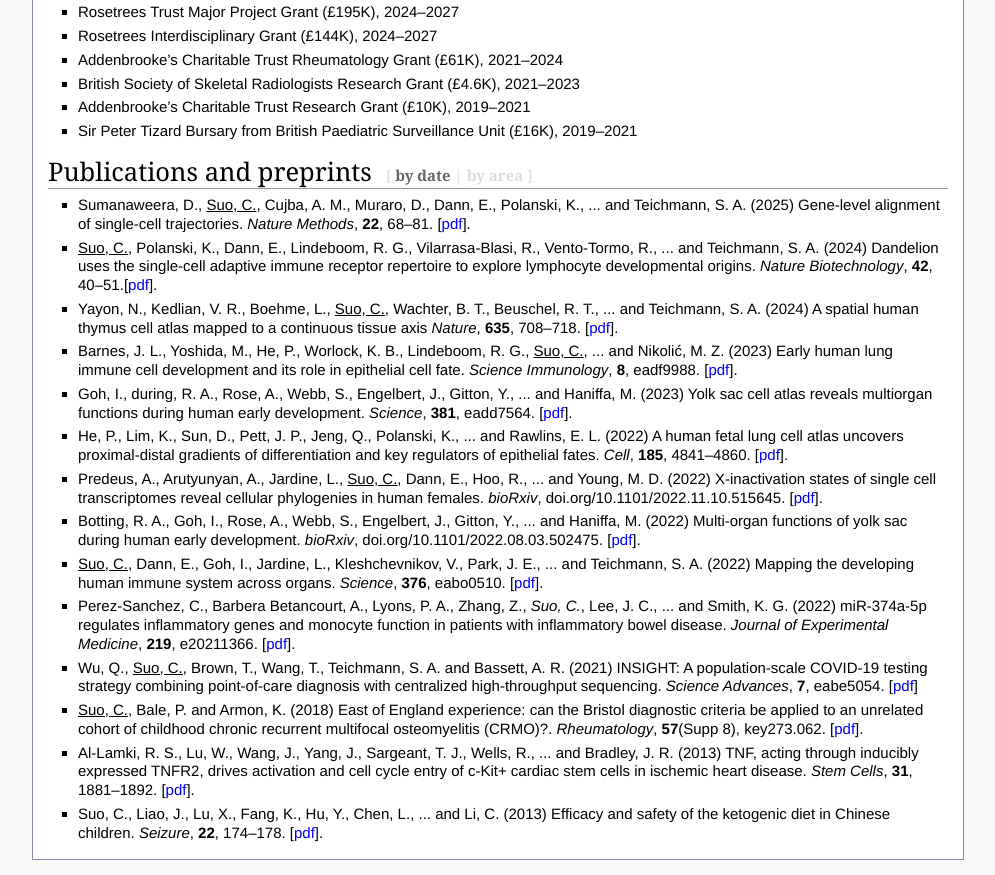
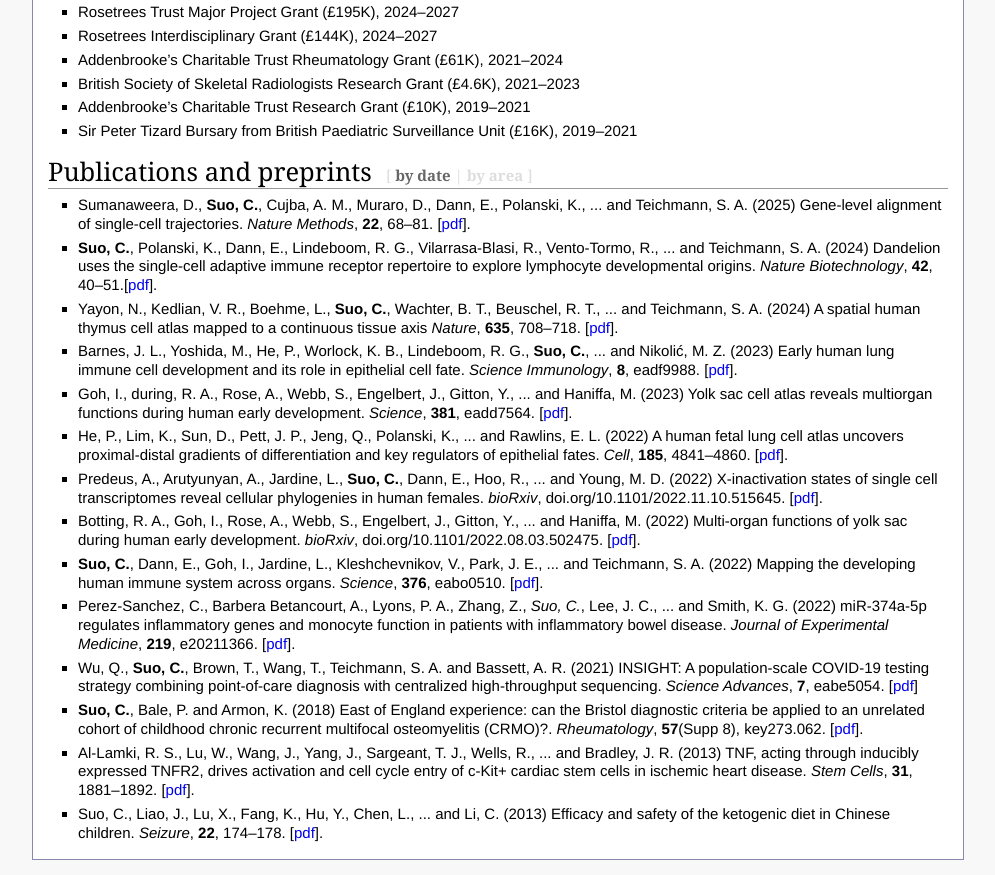
Before and after one commit to suochenqu/suochenqu.github.io, a plain HTML site: page index.html in a window 1280 px wide. Shown: the part 635-1510 px from the top of the page, without its empty margins (142-1137 px from the left). Drawn offline with Linux system fonts and the light colour scheme.

Commit message:
minor style change

```diff
--- a/index.html
+++ b/index.html
@@ -73,18 +73,18 @@
 </h2>
 <span class="pubbydate">
 <ul id="pub">
-	<li class='comp'>Sumanaweera, D., <u>Suo, C.</u>, Cujba, A. M., Muraro, D., Dann, E., Polanski, K., ... and Teichmann, S. A. (2025) Gene-level alignment of single-cell trajectories. <i>Nature Methods</i>, <b>22</b>, 68&ndash;81. [<a href="publication/sumanaweera2025gene.pdf">pdf</a>]. </li>
-	<li class='comp'><u>Suo, C.</u>, Polanski, K., Dann, E., Lindeboom, R. G., Vilarrasa-Blasi, R., Vento-Tormo, R., ... and Teichmann, S. A. (2024) Dandelion uses the single-cell adaptive immune receptor repertoire to explore lymphocyte developmental origins. <i>Nature Biotechnology</i>, <b>42</b>, 40&ndash;51.[<a href="publication/suo2024dandelion.pdf">pdf</a>]. </li>
-	<li class='immu'>Yayon, N., Kedlian, V. R., Boehme, L., <u>Suo, C.</u>, Wachter, B. T., Beuschel, R. T., ... and Teichmann, S. A. (2024) A spatial human thymus cell atlas mapped to a continuous tissue axis <i>Nature</i>, <b>635</b>, 708&ndash;718. [<a href="publication/yayon2024spatial.pdf">pdf</a>]. </li>
-	<li class='immu'>Barnes, J. L., Yoshida, M., He, P., Worlock, K. B., Lindeboom, R. G., <u>Suo, C.</u>, ... and Nikolić, M. Z. (2023) Early human lung immune cell development and its role in epithelial cell fate. <i>Science Immunology</i>, <b>8</b>, eadf9988. [<a href=publication/barnes2023early.pdf">pdf</a>]. </li>
+	<li class='comp'>Sumanaweera, D., <b>Suo, C.</b>, Cujba, A. M., Muraro, D., Dann, E., Polanski, K., ... and Teichmann, S. A. (2025) Gene-level alignment of single-cell trajectories. <i>Nature Methods</i>, <b>22</b>, 68&ndash;81. [<a href="publication/sumanaweera2025gene.pdf">pdf</a>]. </li>
+	<li class='comp'><b>Suo, C.</b>, Polanski, K., Dann, E., Lindeboom, R. G., Vilarrasa-Blasi, R., Vento-Tormo, R., ... and Teichmann, S. A. (2024) Dandelion uses the single-cell adaptive immune receptor repertoire to explore lymphocyte developmental origins. <i>Nature Biotechnology</i>, <b>42</b>, 40&ndash;51.[<a href="publication/suo2024dandelion.pdf">pdf</a>]. </li>
+	<li class='immu'>Yayon, N., Kedlian, V. R., Boehme, L., <b>Suo, C.</b>, Wachter, B. T., Beuschel, R. T., ... and Teichmann, S. A. (2024) A spatial human thymus cell atlas mapped to a continuous tissue axis <i>Nature</i>, <b>635</b>, 708&ndash;718. [<a href="publication/yayon2024spatial.pdf">pdf</a>]. </li>
+	<li class='immu'>Barnes, J. L., Yoshida, M., He, P., Worlock, K. B., Lindeboom, R. G., <b>Suo, C.</b>, ... and Nikolić, M. Z. (2023) Early human lung immune cell development and its role in epithelial cell fate. <i>Science Immunology</i>, <b>8</b>, eadf9988. [<a href=publication/barnes2023early.pdf">pdf</a>]. </li>
 	<li class='immu'>Goh, I., during, R. A., Rose, A., Webb, S., Engelbert, J., Gitton, Y., ... and Haniffa, M. (2023) Yolk sac cell atlas reveals multiorgan functions during human early development. <i>Science</i>, <b>381</b>, eadd7564. [<a href="publication/goh2023yolk.pdf">pdf</a>]. </li>
 	<li class='immu'>He, P., Lim, K., Sun, D., Pett, J. P., Jeng, Q., Polanski, K., ... and Rawlins, E. L. (2022) A human fetal lung cell atlas uncovers proximal-distal gradients of differentiation and key regulators of epithelial fates. <i>Cell</i>, <b>185</b>, 4841&ndash;4860. [<a href="publication/he2022human.pdf">pdf</a>].</li>
-	<li class='immu'>Predeus, A., Arutyunyan, A., Jardine, L., <u>Suo, C.</u>, Dann, E., Hoo, R., ... and Young, M. D. (2022) X-inactivation states of single cell transcriptomes reveal cellular phylogenies in human females. <i>bioRxiv</i>, doi.org/10.1101/2022.11.10.515645. [<a href="https://www.biorxiv.org/content/10.1101/2022.11.10.515645v1.full.pdf">pdf</a>].</li>
+	<li class='immu'>Predeus, A., Arutyunyan, A., Jardine, L., <b>Suo, C.</b>, Dann, E., Hoo, R., ... and Young, M. D. (2022) X-inactivation states of single cell transcriptomes reveal cellular phylogenies in human females. <i>bioRxiv</i>, doi.org/10.1101/2022.11.10.515645. [<a href="https://www.biorxiv.org/content/10.1101/2022.11.10.515645v1.full.pdf">pdf</a>].</li>
 	<li class='immu'>Botting, R. A., Goh, I., Rose, A., Webb, S., Engelbert, J., Gitton, Y., ... and Haniffa, M. (2022) Multi-organ functions of yolk sac during human early development. <i>bioRxiv</i>, doi.org/10.1101/2022.08.03.502475. [<a href="https://www.biorxiv.org/content/10.1101/2022.08.03.502475v1.full.pdf">pdf</a>].</li>
-	<li class='immu'><u>Suo, C.</u>, Dann, E., Goh, I., Jardine, L., Kleshchevnikov, V., Park, J. E., ... and Teichmann, S. A. (2022) Mapping the developing human immune system across organs. <i>Science</i>, <b>376</b>, eabo0510. [<a href="suo2022mapping.pdf">pdf</a>].</li>
+	<li class='immu'><b>Suo, C.</b>, Dann, E., Goh, I., Jardine, L., Kleshchevnikov, V., Park, J. E., ... and Teichmann, S. A. (2022) Mapping the developing human immune system across organs. <i>Science</i>, <b>376</b>, eabo0510. [<a href="suo2022mapping.pdf">pdf</a>].</li>
 	<li class='immu'>Perez-Sanchez, C., Barbera Betancourt, A., Lyons, P. A., Zhang, Z., <i>Suo, C.</i>, Lee, J. C., ... and Smith, K. G. (2022) miR-374a-5p regulates inflammatory genes and monocyte function in patients with inflammatory bowel disease. <i>Journal of Experimental Medicine</i>, <b>219</b>, e20211366. [<a href="publication/perezsanchez2022mir.pdf">pdf</a>].</li>
-	<li class='oth'>Wu, Q., <u>Suo, C.</u>, Brown, T., Wang, T., Teichmann, S. A. and Bassett, A. R. (2021) INSIGHT: A population-scale COVID-19 testing strategy combining point-of-care diagnosis with centralized high-throughput sequencing. <i>Science Advances</i>, <b>7</b>, eabe5054. [<a href="publication/wu2021insight.pdf">pdf</a>]</li>
-	<li class='clin'><u>Suo, C.</u>, Bale, P. and Armon, K. (2018) East of England experience: can the Bristol diagnostic criteria be applied to an unrelated cohort of childhood chronic recurrent multifocal osteomyelitis (CRMO)?. <i>Rheumatology</i>, <b>57</b>(Supp 8), key273.062. [<a href="publication/suo2018east.pdf">pdf</a>].</li>
+	<li class='oth'>Wu, Q., <b>Suo, C.</b>, Brown, T., Wang, T., Teichmann, S. A. and Bassett, A. R. (2021) INSIGHT: A population-scale COVID-19 testing strategy combining point-of-care diagnosis with centralized high-throughput sequencing. <i>Science Advances</i>, <b>7</b>, eabe5054. [<a href="publication/wu2021insight.pdf">pdf</a>]</li>
+	<li class='clin'><b>Suo, C.</b>, Bale, P. and Armon, K. (2018) East of England experience: can the Bristol diagnostic criteria be applied to an unrelated cohort of childhood chronic recurrent multifocal osteomyelitis (CRMO)?. <i>Rheumatology</i>, <b>57</b>(Supp 8), key273.062. [<a href="publication/suo2018east.pdf">pdf</a>].</li>
 	<li class='oth'>Al-Lamki, R. S., Lu, W., Wang, J., Yang, J., Sargeant, T. J., Wells, R., ... and Bradley, J. R. (2013) TNF, acting through inducibly expressed TNFR2, drives activation and cell cycle entry of c-Kit+ cardiac stem cells in ischemic heart disease. <i>Stem Cells</i>, <b>31</b>, 1881&ndash;1892. [<a href="publication/allamki2013tnf.pdf">pdf</a>].</li>
 	<li class='clin'>Suo, C., Liao, J., Lu, X., Fang, K., Hu, Y., Chen, L., ... and Li, C. (2013) Efficacy and safety of the ketogenic diet in Chinese children. <i>Seizure</i>, <b>22</b>, 174&ndash;178. [<a href="publication/suo2013efficacy.pdf">pdf</a>].</li>
 </ul>
```
